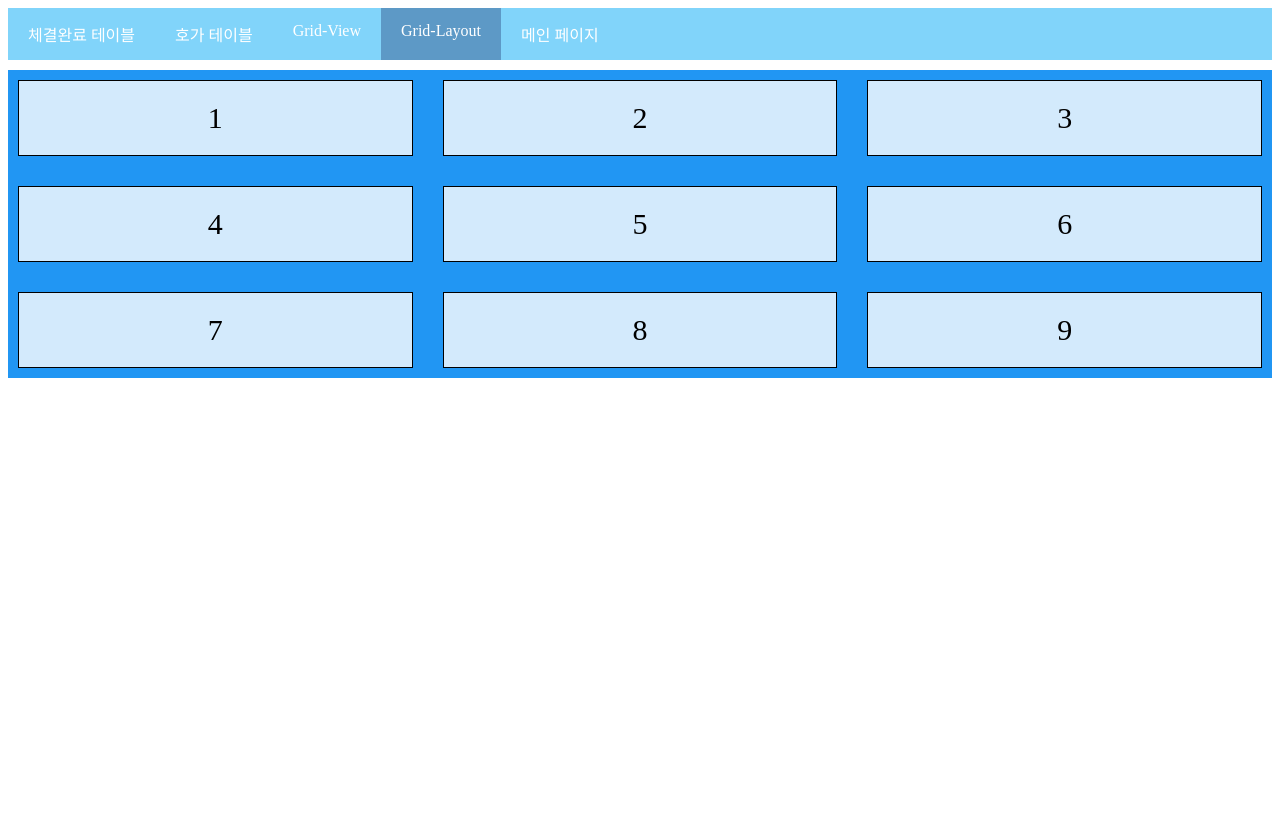
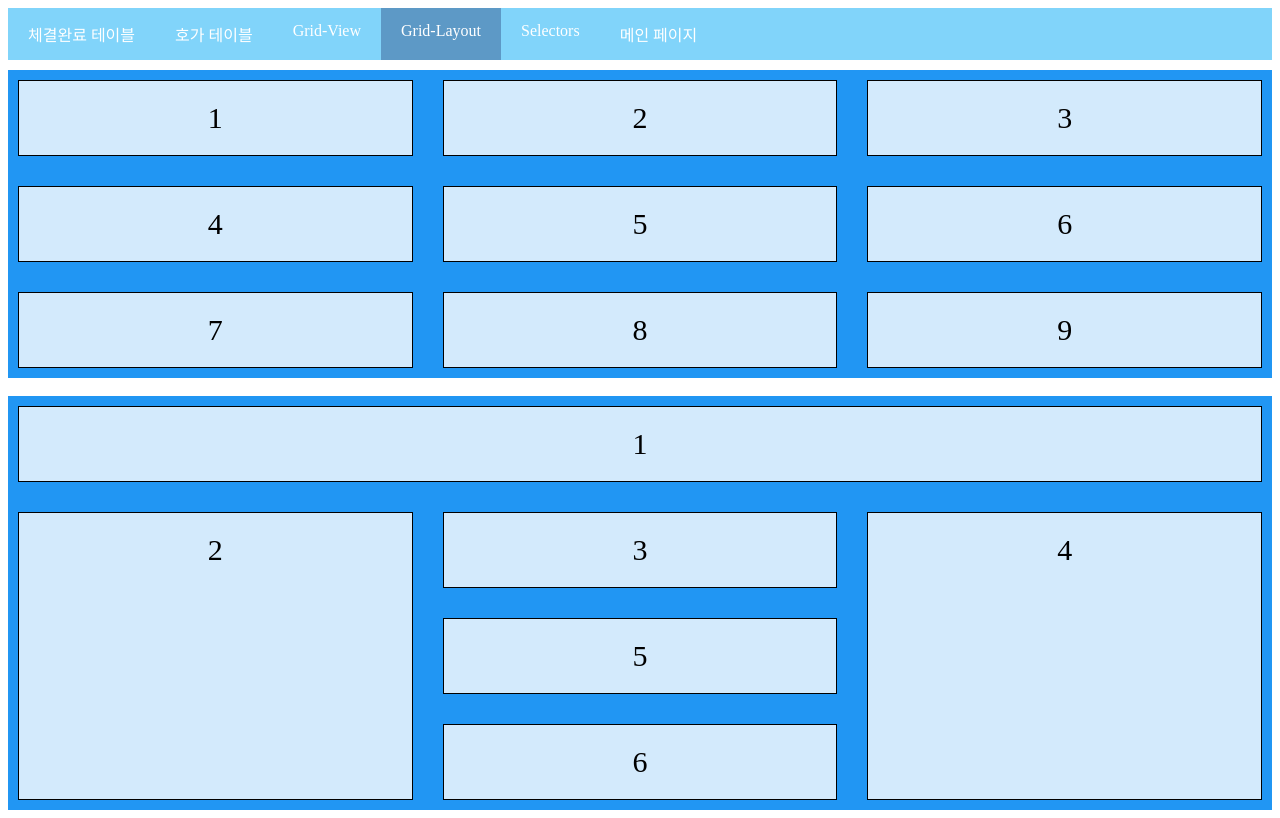
Before and after one commit to kimhh-smsoftlab/html5-study-1006, a plain HTML site: page project/1008/grid-layout.html in a window 1280 px wide. Drawn offline with Linux system fonts and the light colour scheme.

Commit message:
5 files modified, 1 added

```diff
--- a/project/1008/1008_styles.css
+++ b/project/1008/1008_styles.css
@@ -196,6 +196,59 @@ strong{
   font-size: 30px;
   text-align: center;
 }
+
+.grid-container1{
+  display:grid;
+  grid-template-columns: auto auto auto;
+  background-color: #2196F3;
+  padding: 10px;
+  grid-gap: 30px;;
+}
+
+.grid-container1 div{
+  background-color: rgba(255, 255, 255, 0.8);
+  border: 1px solid black;
+  padding: 20px;
+  font-size: 30px;
+  text-align: center;
+}
+
+.grid-item1{
+  grid-column-start: 1;
+  grid-column-end: 4;
+}
+
+.grid-item2{
+  grid-row-start: 2;
+  grid-row-end: 5;
+}
+.grid-item4{
+  grid-row-start: 2;
+  grid-row-end: 5;
+  grid-column-start: 3;
+  grid-column-end: 4;
+
+}
+
 .active{
   background-color:#5d99c6
 }
+
+.here p{
+  display:none;
+}
+.here:hover p{
+  display:block;
+}
+
+a.one:link{
+  color:#ff0000;
+}
+
+a.one:visited{
+  color:#0000ff;
+}
+
+a.one:hover{
+  color:#ffcc00;
+}
--- a/project/1008/grid-layout.html
+++ b/project/1008/grid-layout.html
@@ -12,6 +12,7 @@
 		<a href="/project/1008/new_chart.html">호가 테이블</a>
     <a href="/project/1008/gridview.html">Grid-View</a>
     <a class="active" href="">Grid-Layout</a>
+    <a href="/project/1008/selectors.html">Selectors</a>
 		<a href="/index.html">메인 페이지</a>
 	</div>
 
@@ -26,6 +27,16 @@
 		<div class="grid-item">8</div>
 		<div class="grid-item">9</div>
 	</div>
+  <br>
+	<div class="grid-container1">
+		<div class="grid-item1">1</div>
+		<div class="grid-item2">2</div>
+		<div class="grid-item3">3</div>
+		<div class="grid-item4">4</div>
+		<div class="grid-item5">5</div>
+		<div class="grid-item6">6</div>
+	</div>
+
 </body>
 
 </html>
```
Also changed, not shown: project/1008/gridview.html (+1 -0 lines), project/1008/new_chart.html (+1 -0 lines), project/1008/selectors.html (added, +23 -0 lines), project/1008/table_with_css.html (+1 -0 lines).
